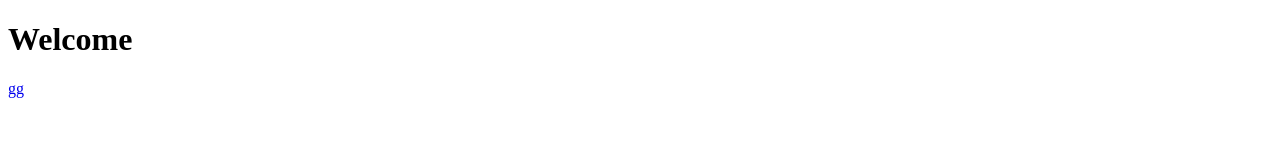
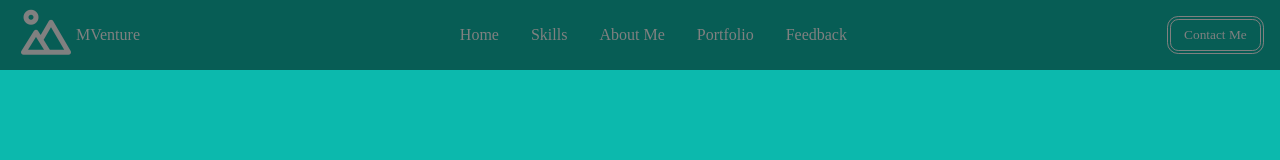
Before and after one commit to mventura14/mventura14.github.io, a plain HTML site: page index.html in a window 1280 px wide. Drawn offline with nearby package versions, Linux system fonts and the light colour scheme.

Commit message:
Mod-navbar

```diff
--- /dev/null
+++ b/css/index.css
@@ -0,0 +1,84 @@
+#inlineFrameExample{
+    resize: both;
+}
+
+*{
+    box-sizing: border-box;
+    margin: 0;
+    padding: 0;
+    font-family: Serif, cursive;
+}
+
+body{
+    background-color: #0cb9ad;
+}
+
+.nav{
+    --_c-nav-height: 70px;
+    color: grey;
+
+    height: var(--_c-nav-height);
+    min-height: max-content;
+    background-color: #075d55;
+
+    display: flex;
+    justify-content: space-between;
+
+    padding: 1em;
+    .logo{
+        display: flex;
+        align-items: center;
+
+        & i {
+            font-size: 60px;
+        }
+    }
+    .nav-links{
+        list-style: none;
+        display: flex;
+        flex-flow: row nowrap;
+
+         & li{
+             display: flex;
+             align-items: center;
+         }
+
+        & a{
+            padding: 1em ;
+            &:hover{
+                color: white;
+            }
+        }
+
+    }
+    & a{
+        text-decoration: none;
+        color: grey;
+    }
+
+    & button{
+        background-color: transparent;
+        margin:0;
+        color: grey;
+        border: double 4px grey;
+        border-radius: .7rem;
+        line-height: 0;
+        padding: 1em;
+        &:hover{
+            cursor: pointer;
+            color:white;
+            border-color: white;
+        }
+    }
+    .nav-btn{
+        display: none;
+        font-size: 1.3rem;
+        padding: .2em;
+        letter-spacing: 1px;
+        transform: rotate(90deg);
+        height: 40px;
+        width: 40px;
+    }
+
+
+}
--- a/index.html
+++ b/index.html
@@ -1,13 +1,47 @@
-<!DOCTYPE html>
+<!doctype html>
 <html lang="en">
 <head>
     <meta charset="UTF-8">
-    <title>MVenture</title>
+    <meta name="viewport"
+          content="width=device-width, user-scalable=no, initial-scale=1.0, maximum-scale=1.0, minimum-scale=1.0">
+    <meta http-equiv="X-UA-Compatible" content="ie=edge">
+
+    <title>Personal Portfolio #1 | MVenture</title>
+
+    <link href='https://unpkg.com/boxicons@2.1.4/css/boxicons.min.css' rel='stylesheet'>
+    <link rel="stylesheet" href="css/index.css">
+
 </head>
 <body>
-<h1>Welcome</h1>
+<header>
+    <h1 class="count"></h1>
+    <div class="nav">
+        <div class="logo">
+            <i class='bx bx-landscape'></i>
+            <a href="#">MVenture</a>
+        </div>
+        <ul class="nav-links">
+            <li><a href="#">Home</a></li>
+            <li><a href="#">Skills</a></li>
+            <li><a href="#">About Me</a></li>
+            <li><a href="#">Portfolio</a></li>
+            <li><a href="#">Feedback</a></li>
+        </ul>
+        <button>Contact Me</button>
+        <button class="nav-btn">| | |</button>
+    </div>
 
-<a href="imugi.html">gg</a>
 
+</header>
+
+
+<!--<iframe
+        id="inlineFrameExample"
+        title="Inline Frame Example"
+        width="300"
+        height="200"
+        src="https://pasciak.com/imugi/menu.html">
+</iframe>-->
+<script src="js/index.js"></script>
 </body>
 </html>
```
Also changed, not shown: js/index.js (added, +12 -0 lines).
